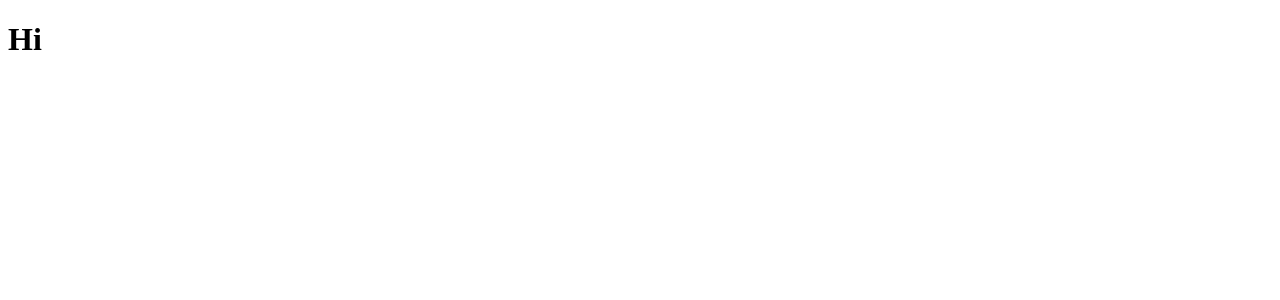
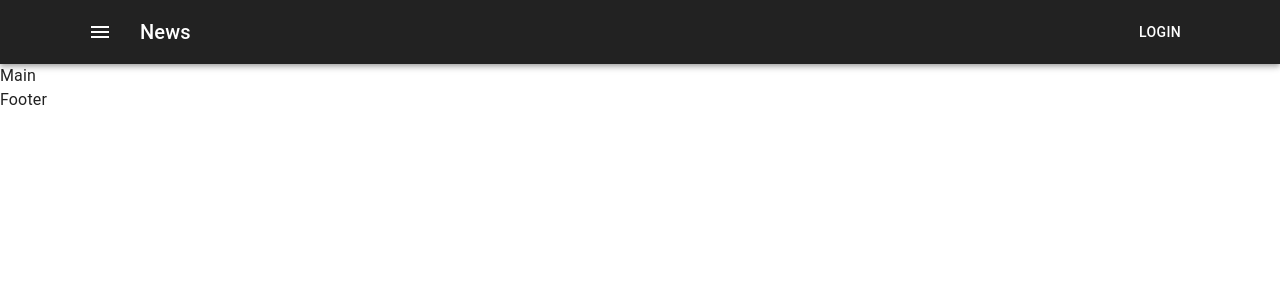
Before and after one commit to om-once/amory-app, a React (Create React App) app: page / in a window 1280 px wide. Shown: the top 300 px of the page. Built offline with nearby package versions, Linux system fonts and the light colour scheme.

Commit message:
add app bar

```diff
--- a/package.json
+++ b/package.json
@@ -3,6 +3,10 @@
   "version": "0.1.0",
   "private": true,
   "dependencies": {
+    "@emotion/react": "^11.11.1",
+    "@emotion/styled": "^11.11.0",
+    "@mui/icons-material": "^5.15.1",
+    "@mui/material": "^5.15.1",
     "@testing-library/jest-dom": "^5.17.0",
     "@testing-library/react": "^13.4.0",
     "@testing-library/user-event": "^13.5.0",
@@ -10,9 +14,11 @@
     "@types/node": "^16.18.68",
     "@types/react": "^18.2.45",
     "@types/react-dom": "^18.2.18",
+    "clsx": "^2.0.0",
     "react": "^18.2.0",
     "react-dom": "^18.2.0",
     "react-scripts": "5.0.1",
+    "sass": "^1.69.5",
     "typescript": "^4.9.5",
     "web-vitals": "^2.1.4"
   },
--- a/src/index.tsx
+++ b/src/index.tsx
@@ -1,9 +1,11 @@
 import React from 'react'
 import ReactDOM from 'react-dom/client'
+import App from './layout/App'
 
 const root = ReactDOM.createRoot(document.getElementById('root') as HTMLElement)
+
 root.render(
     <React.StrictMode>
-        <h1>Hi</h1>
+        <App />
     </React.StrictMode>
 )
--- /dev/null
+++ b/src/layout/App.tsx
@@ -0,0 +1,17 @@
+import Header from './Header'
+import Main from './Main'
+import Footer from './Footer'
+import CssBaseline from '@mui/material/CssBaseline'
+import { StyledEngineProvider } from '@mui/material/styles'
+type Props = {}
+const App = (props: Props) => {
+    return (
+        <StyledEngineProvider injectFirst>
+            <CssBaseline />
+            <Header />
+            <Main />
+            <Footer />
+        </StyledEngineProvider>
+    )
+}
+export default App
--- /dev/null
+++ b/src/layout/Footer.tsx
@@ -0,0 +1,5 @@
+type Props = {}
+const Footer = (props: Props) => {
+    return <div>Footer</div>
+}
+export default Footer
--- /dev/null
+++ b/src/layout/Header.tsx
@@ -0,0 +1,42 @@
+import AppBar from '@mui/material/AppBar'
+import Toolbar from '@mui/material/Toolbar'
+import Typography from '@mui/material/Typography'
+import Button from '@mui/material/Button'
+import IconButton from '@mui/material/IconButton'
+import MenuIcon from '@mui/icons-material/Menu'
+import Container from '@mui/material/Container'
+
+type Props = {}
+const Header = (props: Props) => {
+    return (
+        <AppBar
+            position="static"
+            sx={{
+                backgroundColor: '#222',
+            }}
+        >
+            <Container maxWidth="lg">
+                <Toolbar>
+                    <IconButton
+                        size="large"
+                        edge="start"
+                        color="inherit"
+                        aria-label="menu"
+                        sx={{ mr: 2 }}
+                    >
+                        <MenuIcon />
+                    </IconButton>
+                    <Typography
+                        variant="h6"
+                        component="div"
+                        sx={{ flexGrow: 1 }}
+                    >
+                        News
+                    </Typography>
+                    <Button color="inherit">Login</Button>
+                </Toolbar>
+            </Container>
+        </AppBar>
+    )
+}
+export default Header
--- /dev/null
+++ b/src/layout/Main.tsx
@@ -0,0 +1,5 @@
+type Props = {}
+const Main = (props: Props) => {
+    return <div>Main</div>
+}
+export default Main
```
Also changed, not shown: 1 other file (tests, documents, lock files or other folders).
